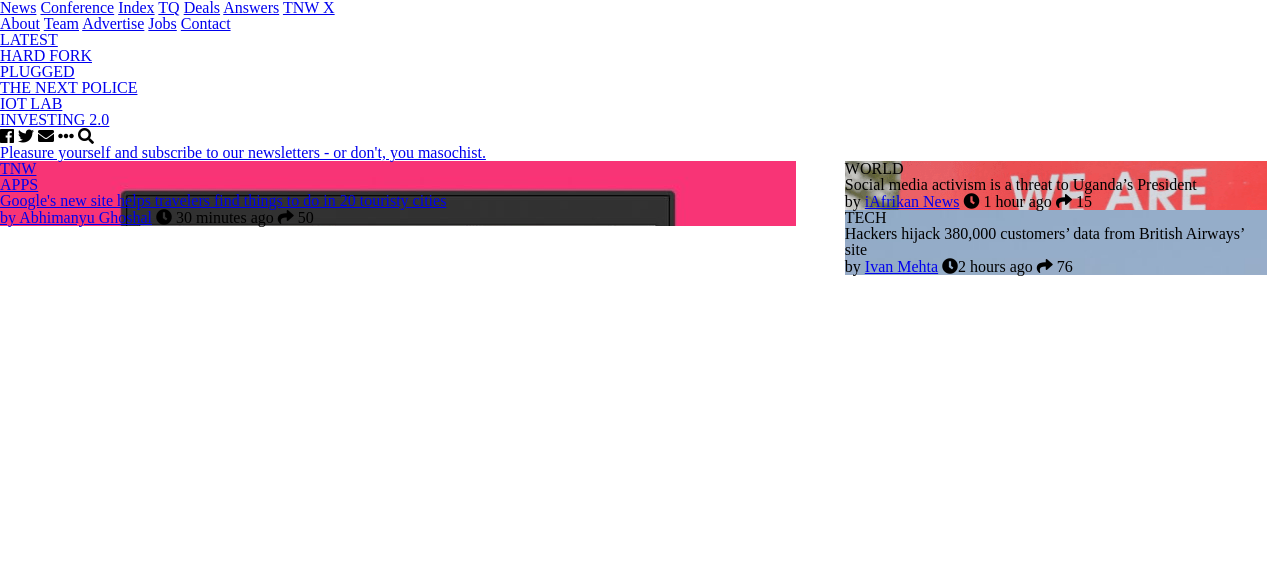
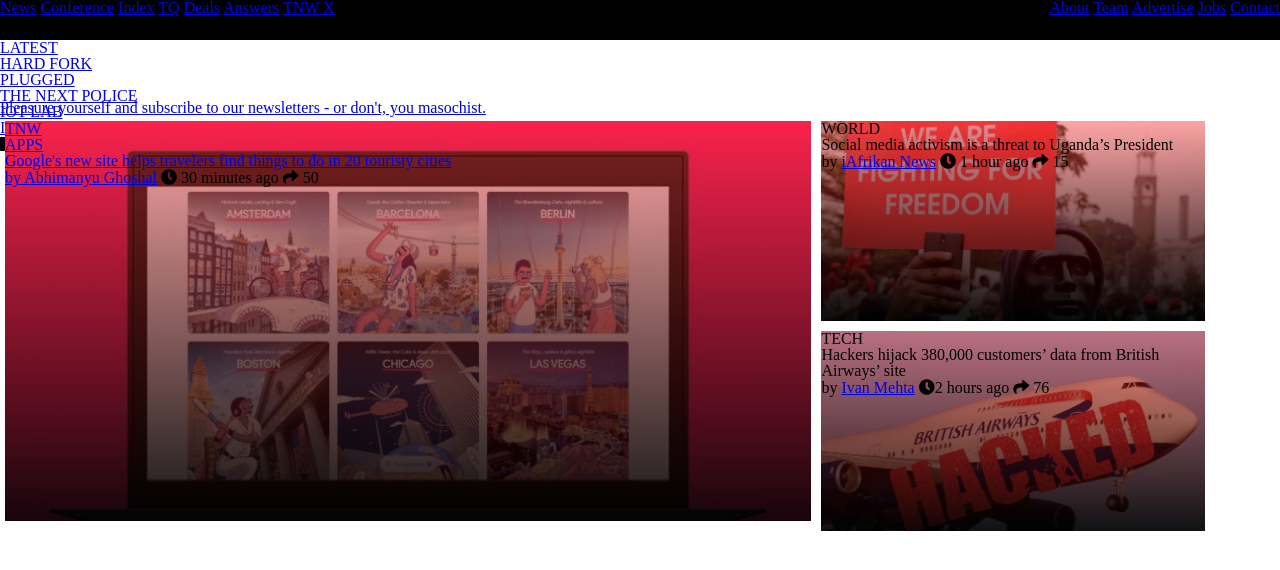
Before and after one commit to MrObele/the-next-web-clone, a plain HTML site: page index.html in a window 1280 px wide. Drawn offline with Linux system fonts and the light colour scheme.

Commit message:
worked on header

```diff
--- a/index.html
+++ b/index.html
@@ -29,7 +29,7 @@
             <a href="#">Contact</a>
          </article>
         </section>
-        <section>
+        <section class="header-bottom">
            <nav>
              <ul>
               <li><a href="#"> LATEST</a></li>
@@ -54,6 +54,7 @@
         </section>
         <section class="headline">
            <article class="main-headline">
+               <div class="overlay">
                     <a href="#">
                             <h2>TNW</h2>
 
@@ -62,16 +63,21 @@
                              <span>by <a href="#">Abhimanyu Ghoshal</a>  <i class="fas fa-clock"></i> <span>30 minutes ago</span> <i class ='fas fa-share'></i> <span> 50</span></span>
                         </a>
 
+               </div>
+
 
            </article>
            <section class="sub-headline">
                <article class="sub-headline1">
+                    <div class="overlay">
                    <h2> WORLD</h2>
                     <p>Social media activism is a threat to Uganda’s President</p>
                     <span>by <a href="#">iAfrikan News</a> <i class="fas fa-clock"></i> <span>1 hour ago</span> <i class = 'fas fa-share'></i>
                          15</span>
+                    </div>
                </article>
                <article class="sub-headline2">
+                    <div class="overlay">
                     <h2>TECH</h2>
                     <p>Hackers hijack 380,000 customers’ data from British Airways’ site</p>
                     <span>
@@ -79,6 +85,7 @@
                         <i class = 'fas fa-clock'> </i>2 hours ago <i class = 'fas fa-share'></i>
                         <span>76</span>
                     </span>
+                    </div>
                </article>
            </section>
         </section>
--- a/stylesheets/style.css
+++ b/stylesheets/style.css
@@ -3,9 +3,30 @@
 Headline Styles
 */
 
+header{
+    height:100px;
+}
+
+.header-top{
+    height: 40%;
+    background: #000;
+    color: #fff;
+}
+
+.header-top article:first-child{
+   float: left;
+}
+.header-top article:nth-child(2){
+    float: right;
+ }
+
+.header-bottom{
+    height: 60%;
+}
 .headline
 {
   width: auto;
+  height: 400px;
 }
 
 
@@ -13,22 +34,39 @@ Headline Styles
 .main-headline
 {
   background: url('../images/main-headline.jpg') no-repeat;
-  width: 66%;
-  float: left;;
+  width: 63%;
+  float: left;
+  height: 100%;
+  background-size: cover;
+  position: relative;
+  margin: 5px;
+}
+
+.overlay{
+    width: 100%;
+    height: 100%;
+    background-image: linear-gradient(to bottom, rgba(255, 0, 0, 0.35), rgba(0, 0, 0, 0.91));
 }
 
 .sub-headline
 {
+    margin: 5px;
   float: left;
-  width: 33%;
+  width: 30%;
+  height: 100%;
 }
 
 .sub-headline1
 {
+    margin-bottom: 10px;
+  height: 50%;
   background: url('../images/sub-headline1.png') no-repeat;
+  background-size: cover;
 }
 
 .sub-headline2
 {
+ height: 50%;
   background: url('../images/sub-headline2.jpg') no-repeat;
+  background-size: cover;
 }
```
Lines whose indentation alone changed are shown as unchanged.
